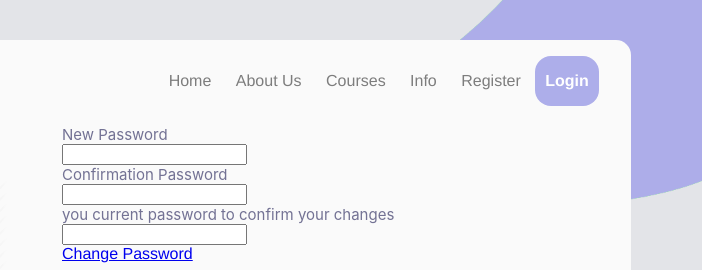
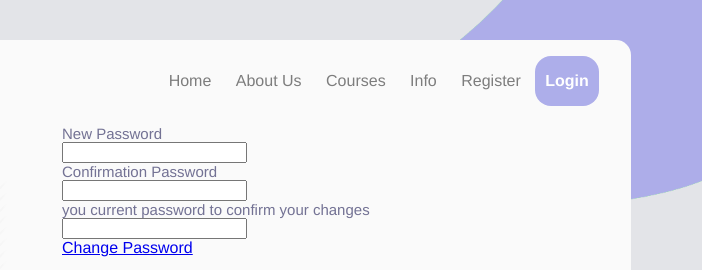
Before and after one commit to wikwik-labs/web-wikwiklabs, a plain HTML site: page page/about.html in a window 1280 px wide. Shown: the top 270 px of the page, 578-1280 px from the left. Drawn offline with Linux system fonts and the light colour scheme; a web font is replaced by a local one.

Commit message:
[FIX] Consistent font

```diff
--- a/css/style.css
+++ b/css/style.css
@@ -198,8 +198,8 @@ table.responsive{
 .form-password {
     color: rgba(57, 55, 104, 0.70);
     font-size: 15px;
-    font-family: SFProDisplay;
-    src: url("font/SF-Pro-Display/SF-Pro-Display-Semibold.otf");
+    /* font-family: SFProDisplay;
+    src: url("font/SF-Pro-Display/SF-Pro-Display-Semibold.otf"); */
     font-weight: italic;
 }
 
```
